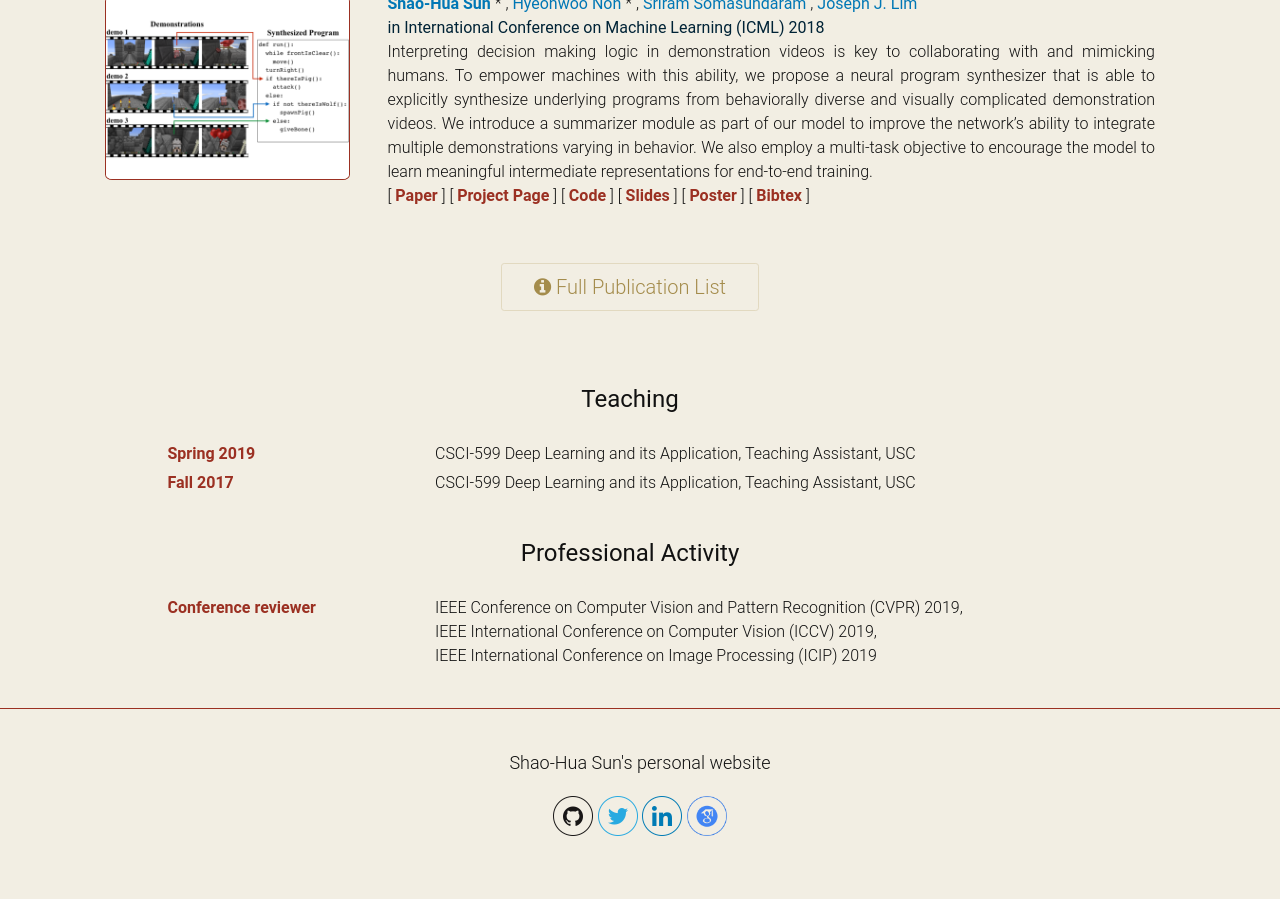
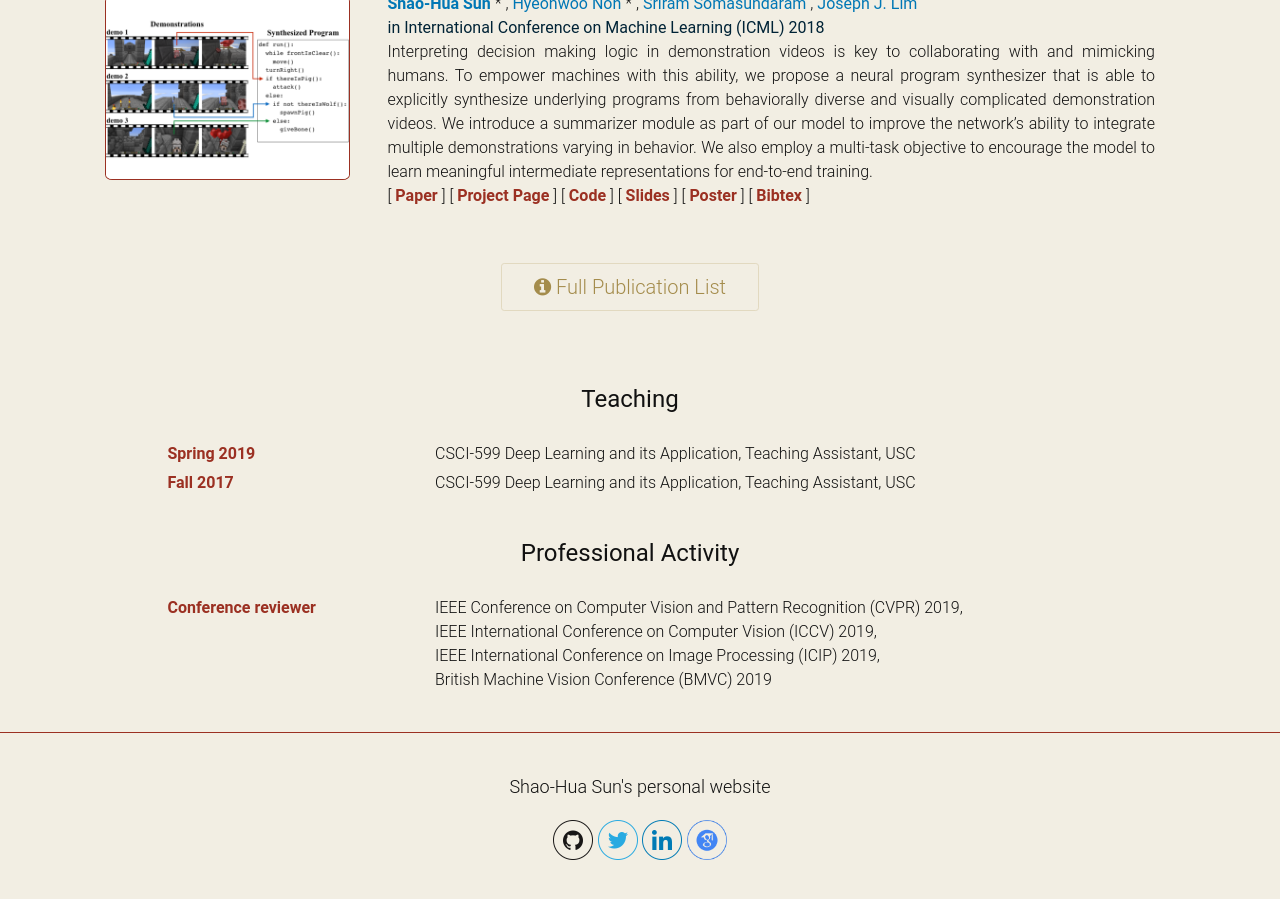
Before and after one commit to shaohua0116/shaohua0116.github.io, a Jekyll site: the page built from index.html, in a window 1280 px wide and 900 px high, scrolled down 2216 px. Built offline with Jekyll 4.4.1, drawn with Linux system fonts in a browser that asks for light colours; some web fonts are replaced; before the commit the page ends 3092 px from its top, so only the background shows below that.

Commit message:
add BMVC reviewer

```diff
--- a/_data/service.yml
+++ b/_data/service.yml
@@ -1,3 +1,3 @@
 - role: "Conference reviewer"
-  activity: "IEEE Conference on Computer Vision and Pattern Recognition (CVPR) 2019,<br>IEEE International Conference on Computer Vision (ICCV) 2019,<br>IEEE International Conference on Image Processing (ICIP) 2019"
+  activity: "IEEE Conference on Computer Vision and Pattern Recognition (CVPR) 2019,<br>IEEE International Conference on Computer Vision (ICCV) 2019,<br>IEEE International Conference on Image Processing (ICIP) 2019,<br>British Machine Vision Conference (BMVC) 2019"
   brief: true
```
